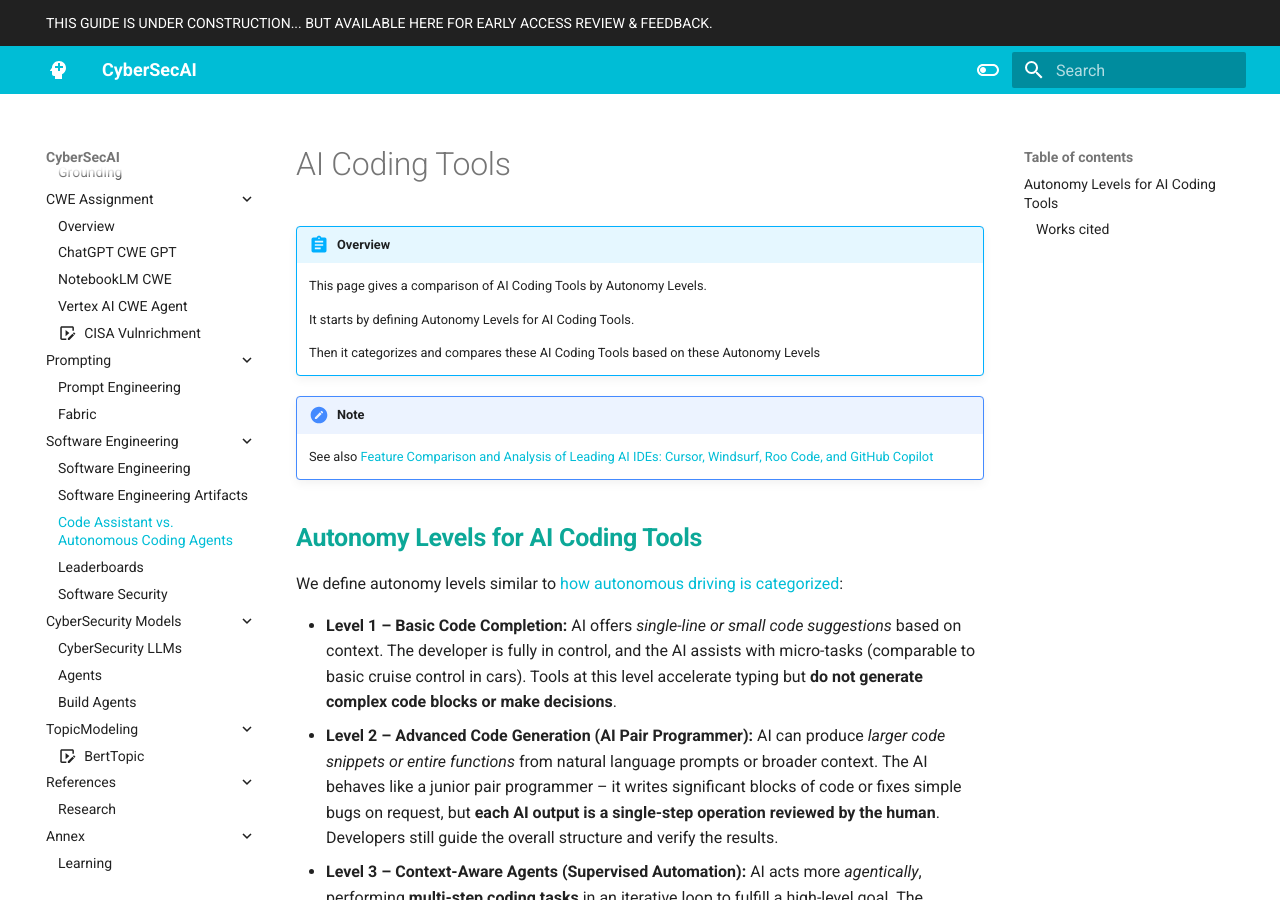
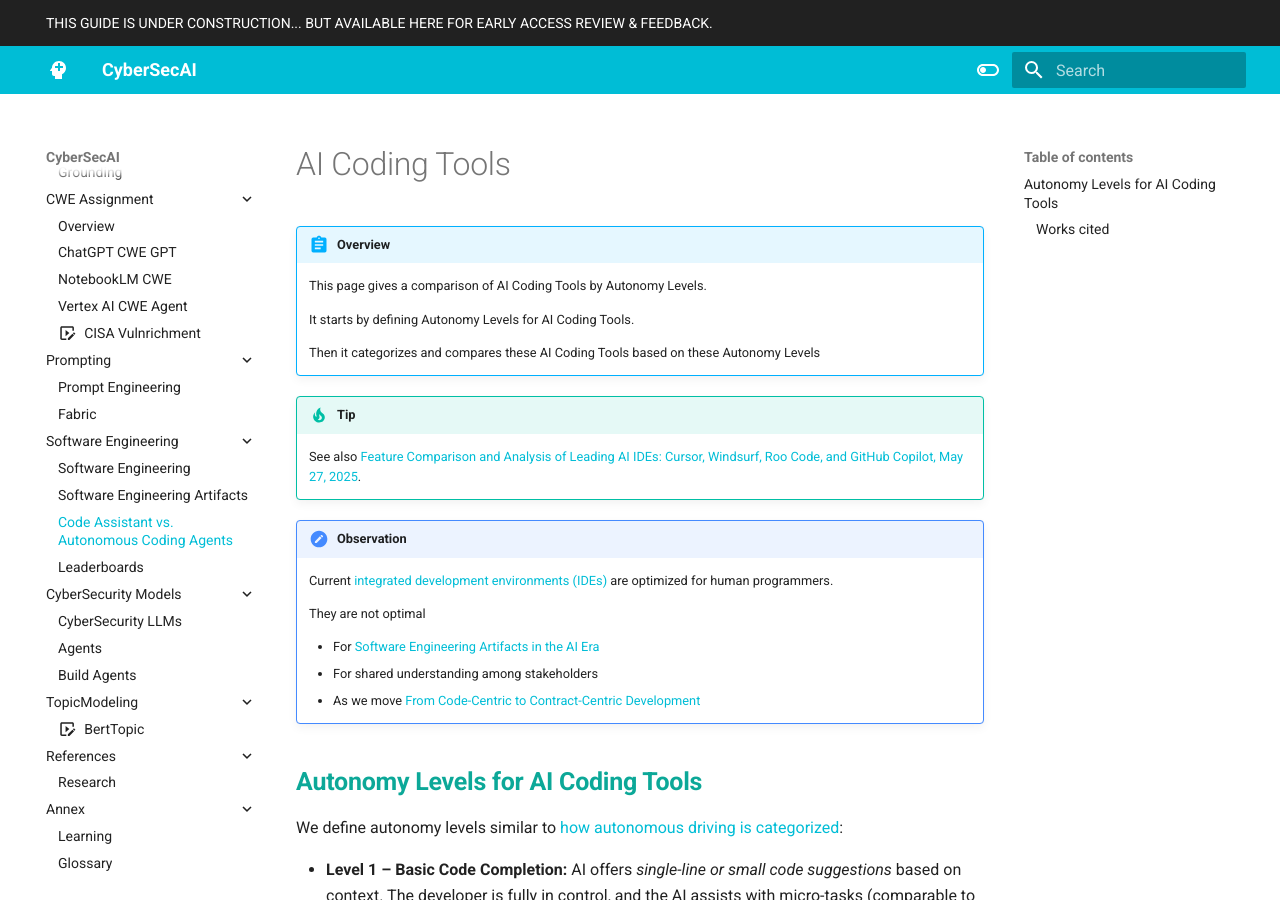
Before and after one commit to CyberSecAI/CyberSecAI.github.io, an MkDocs documentation site: the page built from docs/software/code/code_assistant_agents.md, in a window 1280 px wide and 900 px high. Built offline with MkDocs 1.6.1 and Material for MkDocs 9.7.7, drawn with Linux system fonts in a browser that asks for light colours; comment, search, counter and statistics services are not loaded.

Commit message:
remove sec page

```diff
--- a/docs/software/code/code_assistant_agents.md
+++ b/docs/software/code/code_assistant_agents.md
@@ -9,10 +9,23 @@
     Then it categorizes and compares these AI Coding Tools based on these Autonomy Levels
 
 
-!!! note
+!!! tip
 
     See also [Feature Comparison and Analysis of Leading AI IDEs: Cursor,
-    Windsurf, Roo Code, and GitHub Copilot](../../assets/docs/IDEs_Feature_Comparison.pdf)
+    Windsurf, Roo Code, and GitHub Copilot, May 27, 2025](../../assets/docs/IDEs_Feature_Comparison.pdf).
+
+
+!!! observation
+
+    Current [integrated development environments (IDEs)](https://en.wikipedia.org/wiki/Integrated_development_environment) are optimized for human programmers.
+
+    They are not optimal
+
+    - For [Software Engineering Artifacts in the AI Era](../../software/software_artifacts.md)
+    - For shared understanding among stakeholders
+    - As we move [From Code-Centric to Contract-Centric Development](../introduction.md#from-code-centric-to-contract-centric-development)
+
+
 ## **Autonomy Levels for AI Coding Tools**
 
 We define autonomy levels similar to [how autonomous driving is categorized](https://sourcegraph.com/blog/levels-of-code-ai):
--- a/mkdocs.yml
+++ b/mkdocs.yml
@@ -33,7 +33,7 @@
     - Software Engineering Artifacts: software/software_artifacts.md
     - Code Assistant vs. Autonomous Coding Agents: software/code/code_assistant_agents.md
     - Leaderboards: software/code/leaderboards.md
-    - Software Security: software/software_security.md
+#    - Software Security: software/software_security.md
   - CyberSecurity Models:
     - CyberSecurity LLMs: cti_models/cyber_security_models.md
     - Agents: agents/Agents.md
```
